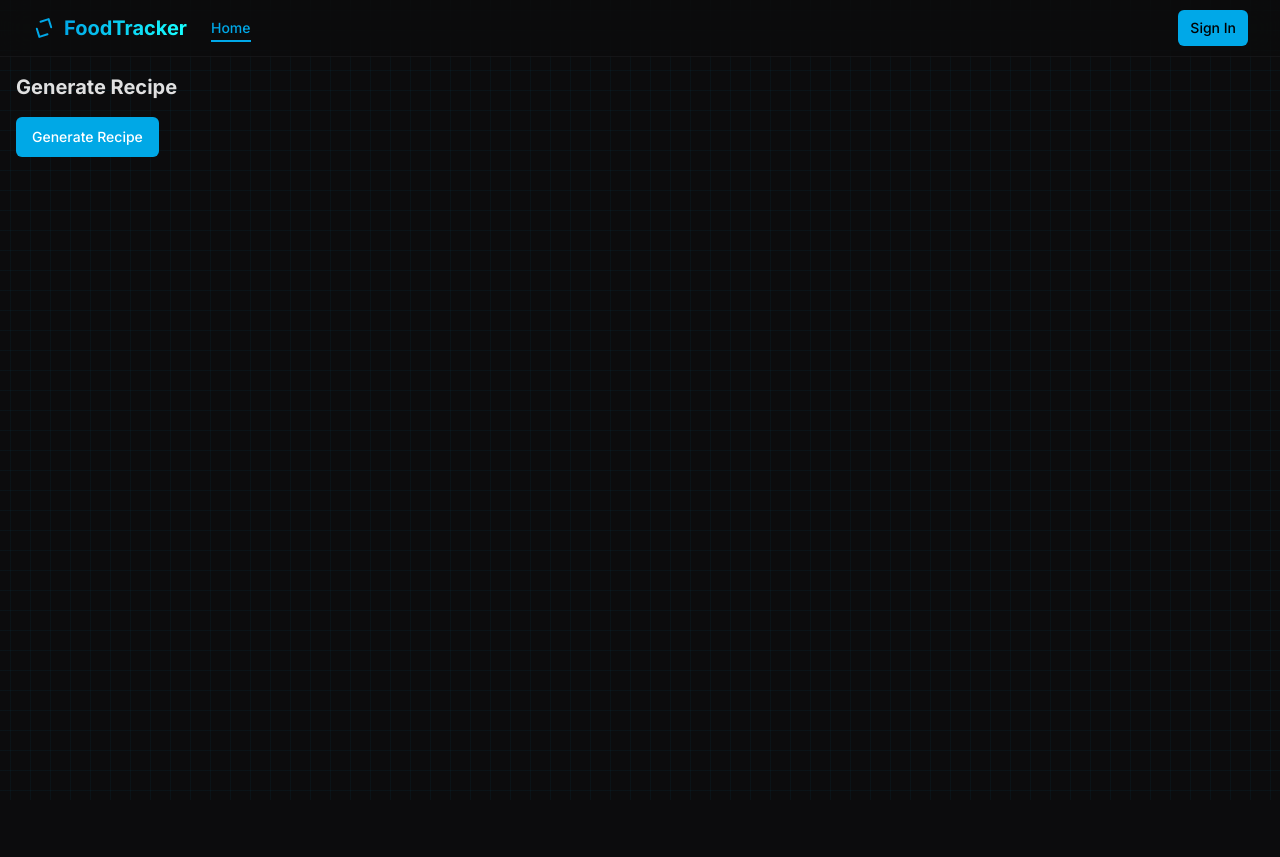
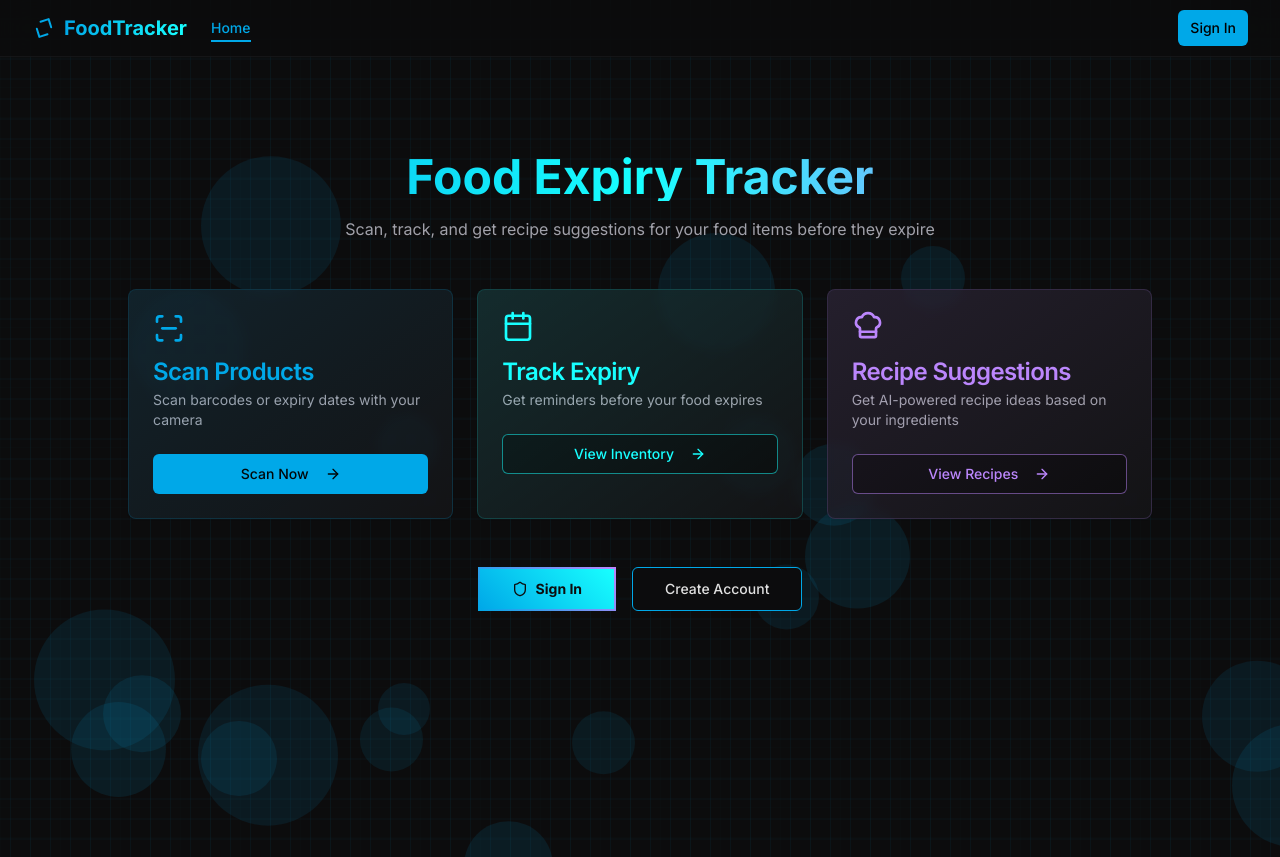
Before and after one commit to Aakansh-tandon/hackaccino3.0project, a Next.js app: page / in a window 1280 px wide. Before the commit the page ends 800 px from the top, so only its background shows below. Built offline with nearby package versions, Linux system fonts and the light colour scheme.

Commit message:
Refactor home page layout and add interactive 3D card effects

```diff
--- a/app/page.tsx
+++ b/app/page.tsx
@@ -1,53 +1,185 @@
-"use client";
+"use client"
 
-import { useState } from "react";
-import { Button } from "@/components/ui/button";
+import { useEffect, useRef } from "react"
+import { Button } from "@/components/ui/button"
+import { Card, CardDescription, CardFooter, CardHeader, CardTitle } from "@/components/ui/card"
+import { ScanLine, Calendar, ChefHat, ArrowRight, Shield } from "lucide-react"
+import { motion } from "framer-motion"
 
-export default function GenerateRecipePage() {
-  const [recipe, setRecipe] = useState<string | null>(null);
-  const [error, setError] = useState<string | null>(null);
-  const [loading, setLoading] = useState(false);
+export default function Home() {
+  const containerRef = useRef<HTMLDivElement>(null)
 
-  async function generateRecipe(ingredients: string[], preferences: string[]) {
-    setLoading(true);
-    setError(null);
-    try {
-      const res = await fetch("/api/recipe", {
-        method: "POST",
-        headers: {
-          "Content-Type": "application/json",
-        },
-        body: JSON.stringify({ ingredients, preferences }),
-      });
+  useEffect(() => {
+    const container = containerRef.current
+    if (!container) return
 
-      if (!res.ok) {
-        // Agar API error deta hai, uska message capture kar
-        const errorData = await res.json();
-        throw new Error(errorData.error || "API Error");
-      }
+    const handleMouseMove = (e: MouseEvent) => {
+      const cards = container.querySelectorAll(".card-3d")
+      cards.forEach((card) => {
+        const rect = (card as HTMLElement).getBoundingClientRect()
+        const x = e.clientX - rect.left
+        const y = e.clientY - rect.top
+        const centerX = rect.width / 2
+        const centerY = rect.height / 2
+        const rotateX = (y - centerY) / 20
+        const rotateY = (centerX - x) / 20
+        ;(card as HTMLElement).style.transform = `perspective(1000px) rotateX(${rotateX}deg) rotateY(${rotateY}deg) scale3d(1.02, 1.02, 1.02)`
+      })
+    }
 
-      const data = await res.json();
-      setRecipe(data.recipe);
-    } catch (err: any) {
-      console.error("Error generating recipe:", err);
-      setError(err.message || "Unknown error occurred");
-    } finally {
-      setLoading(false);
+    const handleMouseLeave = () => {
+      const cards = container.querySelectorAll(".card-3d")
+      cards.forEach((card) => {
+        ;(card as HTMLElement).style.transform = "perspective(1000px) rotateX(0) rotateY(0) scale3d(1, 1, 1)"
+      })
     }
-  }
+
+    container.addEventListener("mousemove", handleMouseMove)
+    container.addEventListener("mouseleave", handleMouseLeave)
+
+    return () => {
+      container.removeEventListener("mousemove", handleMouseMove)
+      container.removeEventListener("mouseleave", handleMouseLeave)
+    }
+  }, [])
 
   return (
-    <div className="p-4">
-      <h2 className="text-xl font-bold mb-4">Generate Recipe</h2>
-      <Button onClick={() => generateRecipe(["tomato", "cheese"], ["vegan"])} disabled={loading}>
-        {loading ? "Generating..." : "Generate Recipe"}
-      </Button>
-      {error && <p className="text-red-500 mt-2">Error: {error}</p>}
-      {recipe && (
-        <pre className="mt-2 p-4 border border-gray-300 rounded bg-gray-100">
-          {recipe}
-        </pre>
-      )}
-    </div>
-  );
+    <main className="flex min-h-screen flex-col items-center p-4 md:p-24 relative overflow-hidden">
+      <div className="absolute inset-0 overflow-hidden z-0">
+        <div className="absolute top-0 left-0 w-full h-full bg-coder-grid bg-grid-pattern opacity-20"></div>
+        {Array.from({ length: 20 }).map((_, i) => {
+          const size = Math.random() * 100 + 50
+          const left = Math.random() * 100
+          const top = Math.random() * 100
+          const yAnim = Math.random() * 100 - 50
+          const duration = Math.random() * 10 + 10
+
+          return (
+            <motion.div
+              key={i}
+              className="absolute rounded-full bg-coder-primary opacity-10"
+              style={{
+                width: size,
+                height: size,
+                left: `${left}%`,
+                top: `${top}%`,
+              }}
+              animate={{
+                y: [0, yAnim],
+                opacity: [0.05, 0.1, 0.05],
+              }}
+              transition={{
+                duration: duration,
+                repeat: Infinity,
+                repeatType: "reverse",
+              }}
+            />
+          )
+        })}
+      </div>
+
+      <div className="max-w-5xl w-full z-10" ref={containerRef}>
+        <motion.div initial={{ opacity: 0, y: 20 }} animate={{ opacity: 1, y: 0 }} transition={{ duration: 0.8 }}>
+          <h1 className="text-5xl font-bold text-center mb-4 bg-gradient-to-r from-coder-primary via-coder-accent to-coder-secondary bg-clip-text text-transparent animate-text-shimmer">
+            Food Expiry Tracker
+          </h1>
+          <p className="text-center text-muted-foreground mb-12 max-w-2xl mx-auto">
+            Scan, track, and get recipe suggestions for your food items before they expire
+          </p>
+        </motion.div>
+
+        <motion.div
+          initial={{ opacity: 0, y: 30 }}
+          animate={{ opacity: 1, y: 0 }}
+          transition={{ duration: 0.8, delay: 0.2 }}
+          className="grid grid-cols-1 md:grid-cols-3 gap-6 mb-12"
+        >
+          {/* CARD 1 */}
+          <Card className="card-3d border border-coder-primary/20 bg-card/80 backdrop-blur-sm overflow-hidden">
+            <div className="absolute inset-0 bg-gradient-to-br from-coder-primary/10 to-transparent"></div>
+            <CardHeader>
+              <motion.div animate={{ y: [0, -5, 0] }} transition={{ duration: 2, repeat: Infinity }}>
+                <ScanLine className="h-8 w-8 mb-2 text-coder-primary" />
+              </motion.div>
+              <CardTitle className="text-coder-primary">Scan Products</CardTitle>
+              <CardDescription>Scan barcodes or expiry dates with your camera</CardDescription>
+            </CardHeader>
+            <CardFooter>
+              <Button
+                className="w-full bg-coder-primary hover:bg-coder-primary/80 text-black"
+                onClick={() => (window.location.href = "/scan")}
+              >
+                Scan Now <ArrowRight className="ml-2 h-4 w-4" />
+              </Button>
+            </CardFooter>
+          </Card>
+
+          {/* CARD 2 */}
+          <Card className="card-3d border border-coder-accent/20 bg-card/80 backdrop-blur-sm overflow-hidden">
+            <div className="absolute inset-0 bg-gradient-to-br from-coder-accent/10 to-transparent"></div>
+            <CardHeader>
+              <motion.div animate={{ y: [0, -5, 0] }} transition={{ duration: 2, repeat: Infinity, delay: 0.3 }}>
+                <Calendar className="h-8 w-8 mb-2 text-coder-accent" />
+              </motion.div>
+              <CardTitle className="text-coder-accent">Track Expiry</CardTitle>
+              <CardDescription>Get reminders before your food expires</CardDescription>
+            </CardHeader>
+            <CardFooter>
+              <Button
+                variant="outline"
+                className="w-full border-coder-accent/50 text-coder-accent hover:bg-coder-accent/10"
+                onClick={() => (window.location.href = "/inventory")}
+              >
+                View Inventory <ArrowRight className="ml-2 h-4 w-4" />
+              </Button>
+            </CardFooter>
+          </Card>
+
+          {/* CARD 3 */}
+          <Card className="card-3d border border-coder-secondary/20 bg-card/80 backdrop-blur-sm overflow-hidden">
+            <div className="absolute inset-0 bg-gradient-to-br from-coder-secondary/10 to-transparent"></div>
+            <CardHeader>
+              <motion.div animate={{ y: [0, -5, 0] }} transition={{ duration: 2, repeat: Infinity, delay: 0.6 }}>
+                <ChefHat className="h-8 w-8 mb-2 text-coder-secondary" />
+              </motion.div>
+              <CardTitle className="text-coder-secondary">Recipe Suggestions</CardTitle>
+              <CardDescription>Get AI-powered recipe ideas based on your ingredients</CardDescription>
+            </CardHeader>
+            <CardFooter>
+              <Button
+                variant="outline"
+                className="w-full border-coder-secondary/50 text-coder-secondary hover:bg-coder-secondary/10"
+                onClick={() => (window.location.href = "/recipes")}
+              >
+                View Recipes <ArrowRight className="ml-2 h-4 w-4" />
+              </Button>
+            </CardFooter>
+          </Card>
+        </motion.div>
+
+        <motion.div
+          initial={{ opacity: 0, y: 30 }}
+          animate={{ opacity: 1, y: 0 }}
+          transition={{ duration: 0.8, delay: 0.4 }}
+          className="flex flex-col md:flex-row justify-center gap-4"
+        >
+          <Button
+            size="lg"
+            className="gap-2 cyber-button bg-gradient-to-r from-coder-primary to-coder-accent text-black font-bold"
+            onClick={() => (window.location.href = "/login")}
+          >
+            <Shield className="h-5 w-5" /> Sign In
+          </Button>
+          <Button
+            size="lg"
+            variant="outline"
+            className="gap-2 border-coder-primary hover:bg-coder-primary/10 hover:text-coder-primary"
+            onClick={() => (window.location.href = "/signup")}
+          >
+            Create Account
+          </Button>
+        </motion.div>
+      </div>
+    </main>
+  )
 }
```
